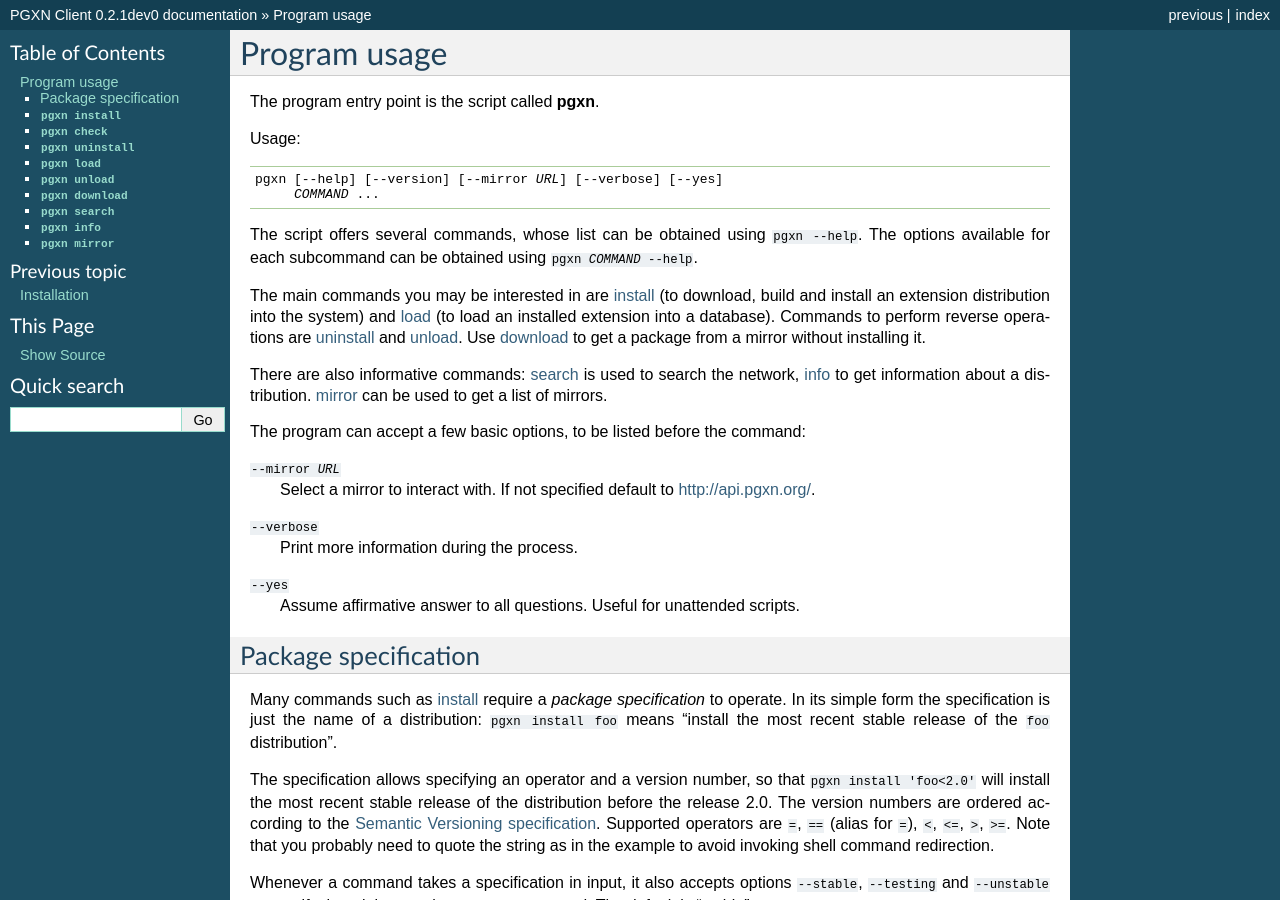
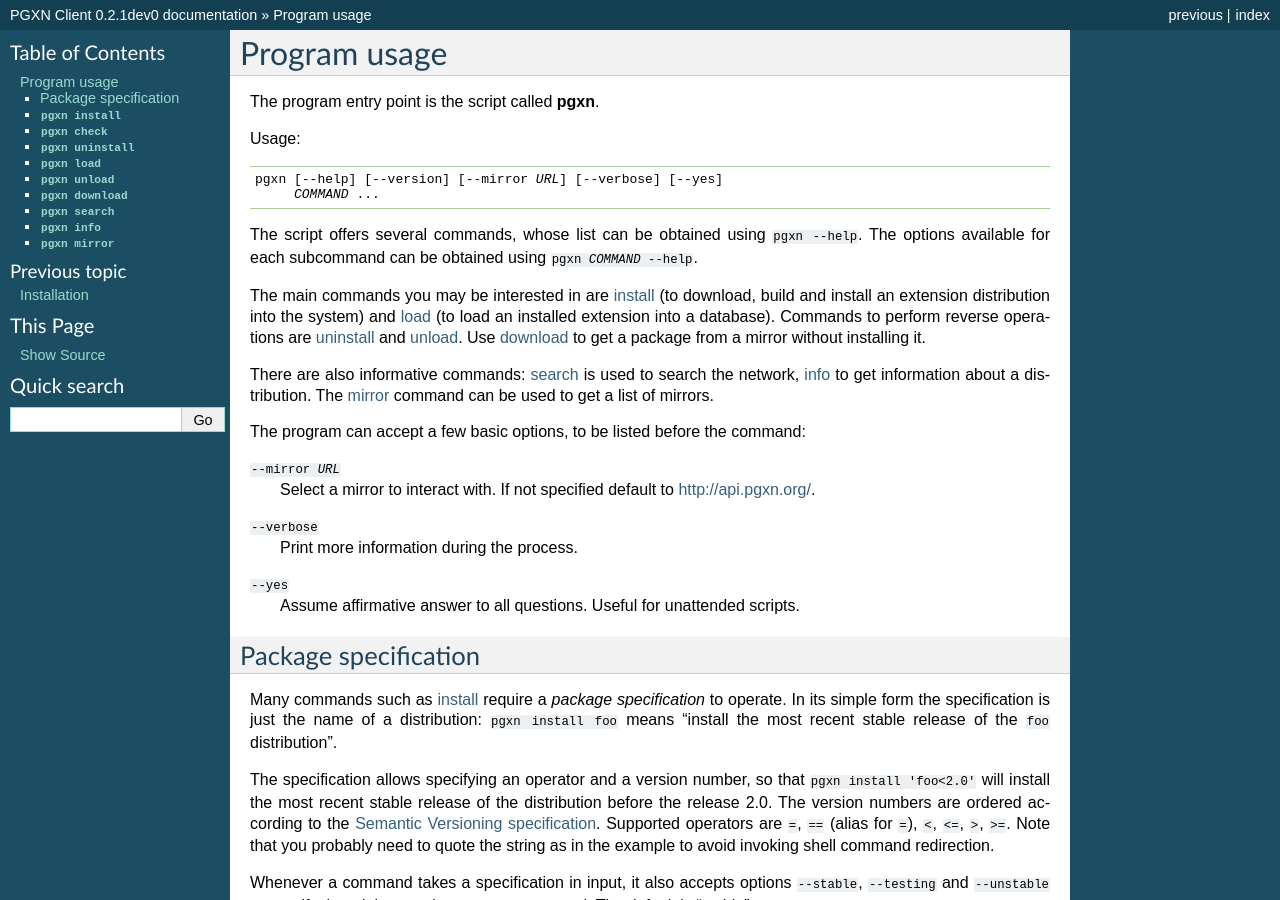
Before and after one commit to pgxn/pgxnclient, a Sphinx documentation site: the page built from docs/usage.rst, in a window 1280 px wide and 900 px high. Built offline with Sphinx 7.4.7, drawn with Linux system fonts in a browser that asks for light colours; some of the changed text lies outside the part shown.

Commit message:
Minor fixes to the docs

```diff
--- a/docs/usage.rst
+++ b/docs/usage.rst
@@ -23,7 +23,7 @@
 
 There are also informative commands: `search <#pgxn-search>`_ is used to
 search the network, `info`_ to get information about a distribution.
-`mirror`_ can be used to get a list of mirrors.
+The `mirror`_ command can be used to get a list of mirrors.
 
 The program can accept a few basic options, to be listed before the command:
 
```
Also changed, not shown: other parts of docs/usage.rst (+1 -1 lines).
